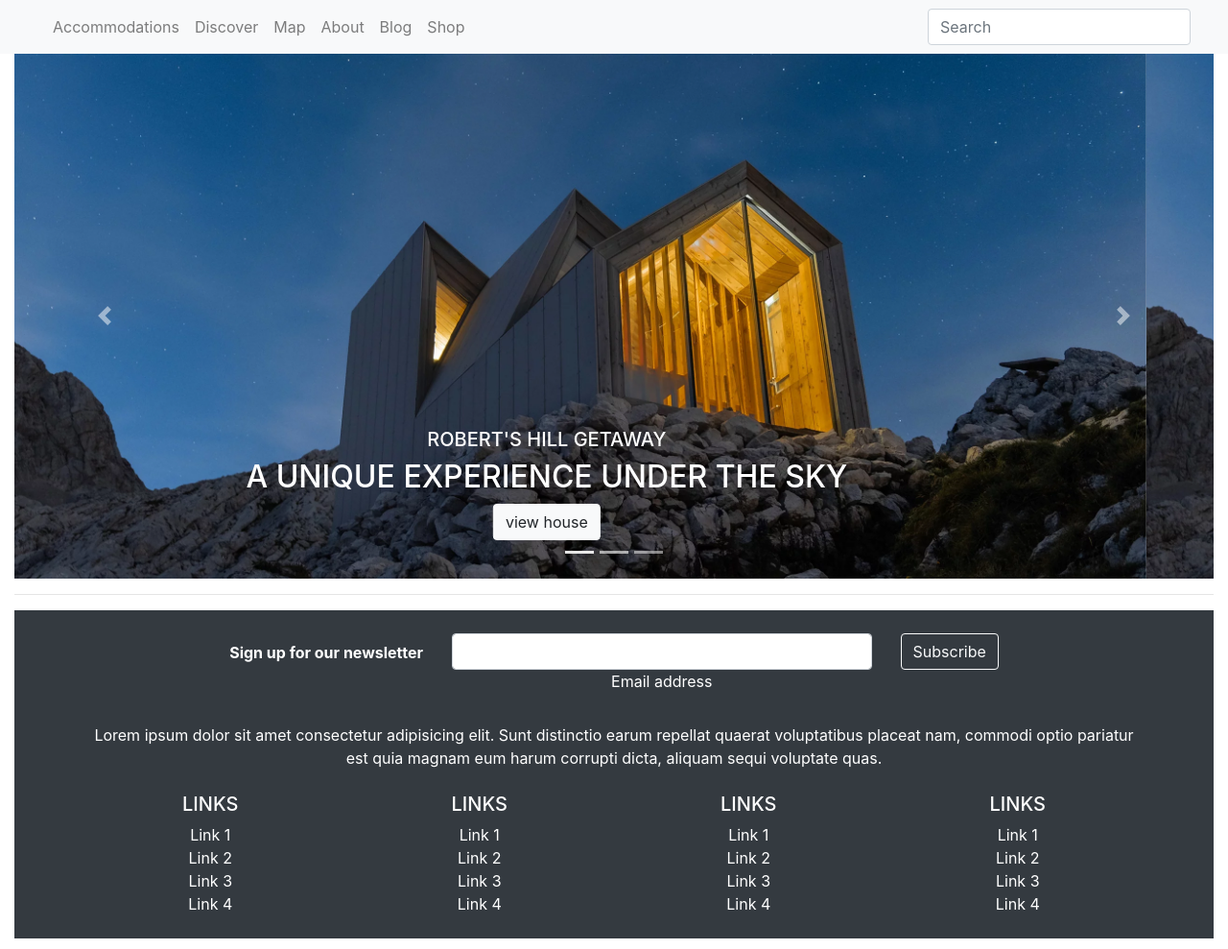
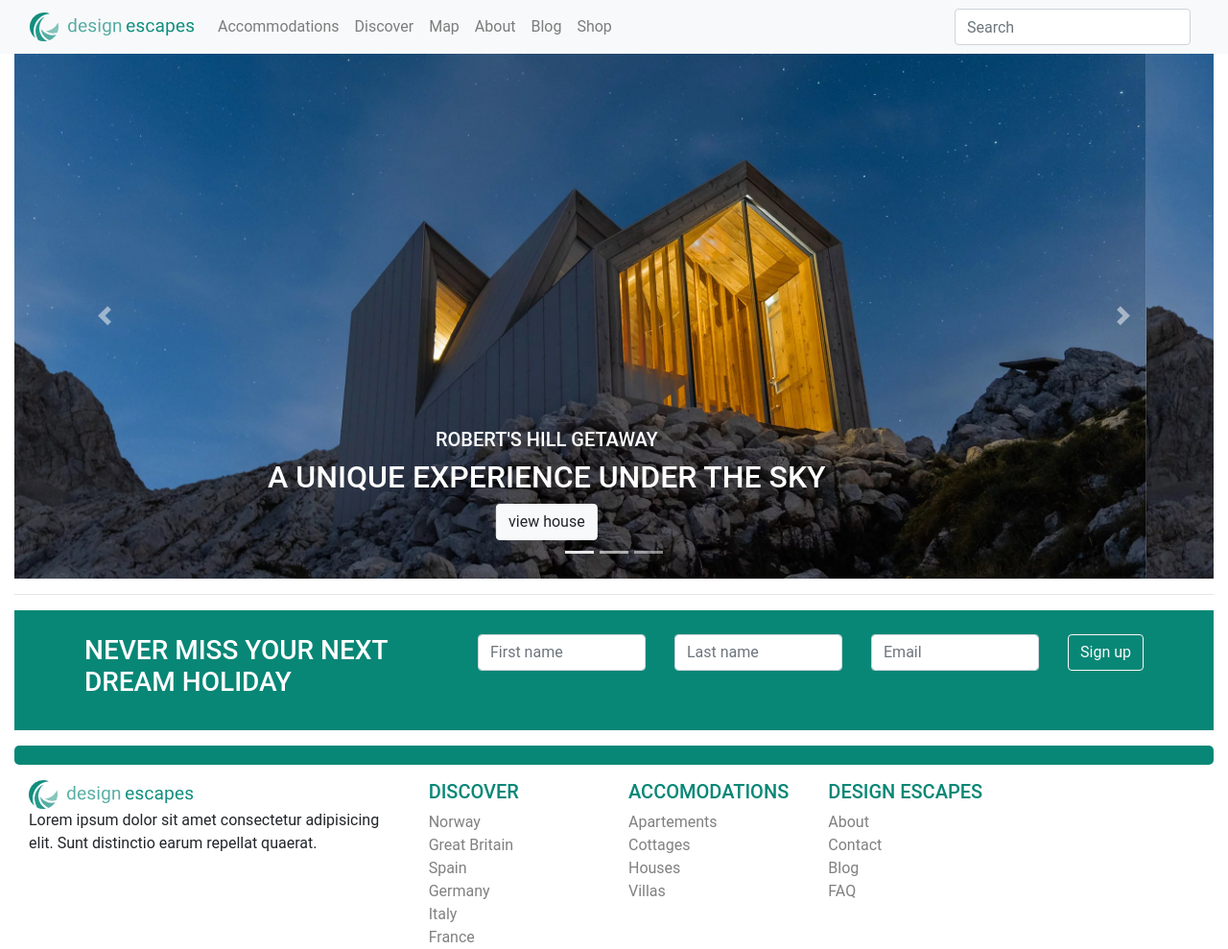
Before and after one commit to Adrrick/design_escape, a plain HTML site: page index.html in a window 1280 px wide. Shown: the whole page at 96% size. Drawn offline with nearby package versions, Linux system fonts and the light colour scheme.

Commit message:
Add footer and font family

```diff
--- a/index.html
+++ b/index.html
@@ -9,16 +9,18 @@
     <script src="https://code.jquery.com/jquery-3.5.1.min.js"></script>
     <script src="https://cdn.jsdelivr.net/npm/popper.js@1.16.1/dist/umd/popper.min.js"></script>
     <script src="https://stackpath.bootstrapcdn.com/bootstrap/4.5.2/js/bootstrap.min.js"></script>
+    <link rel="stylesheet" href="style.css">
   </head>
+
   <body>
-<nav class="navbar navbar-expand-lg navbar-light bg-light">
+    <nav class="navbar navbar-expand-lg navbar-light bg-light ">
         <div class="container-fluid">
-        <img href="#" class="navbar-brand mr-3" src="images/logo.svg" alt="">
+            <img href="#" class="navbar-brand mr-3" src="mediasv2/logo.svg" alt="">
             <button type="button" class="navbar-toggler" data-toggle="collapse" data-target="#navbarCollapse">
                 <span class="navbar-toggler-icon"></span>
             </button>
             <div class="collapse navbar-collapse " id="navbarCollapse">
-            <div class="navbar-nav ">
+                <div class="navbar-nav">
                     <a href="#" class="nav-item nav-link">Accommodations</a>
                     <a href="#" class="nav-item nav-link">Discover</a>
                     <a href="#" class="nav-item nav-link">Map</a>
@@ -34,6 +36,7 @@
             </div>
         </div>
     </nav>
+
     <div class="container-fluid">
       <div id="carouselExampleIndicators" class="carousel slide" data-ride="carousel">
             <ol class="carousel-indicators">
@@ -41,7 +44,9 @@
               <li data-target="#carouselExampleIndicators" data-slide-to="1"></li>
               <li data-target="#carouselExampleIndicators" data-slide-to="2"></li>
             </ol>
+
             <div class="carousel-inner">
+
               <div class="carousel-item active">
                 <img class="d-block w-100" src="mediasv2/accommodations-post-robert-s-hill-getaway-teaser-bg-dbfd6056.webp" alt="First slide">
                 <div class="carousel-caption d-none d-md-block">
@@ -50,6 +55,7 @@
                     <button type="button" class="btn btn-light">view house</button>
                 </div>
               </div>
+
               <div class="carousel-item">
                 <img class="d-block w-100" src="mediasv2/accommodations-post-robert-s-hill-getaway-teaser-bg-dbfd6056.webp" alt="Second slide">
                 <div class="carousel-caption d-none d-md-block">
@@ -58,6 +64,7 @@
                     <button type="button" class="btn btn-light">view house</button>
                 </div>
               </div>
+
               <div class="carousel-item">
                 <img class="d-block w-100" src="mediasv2/accommodations-post-robert-s-hill-getaway-teaser-bg-dbfd6056.webp" alt="Third slide">
                 <div class="carousel-caption d-none d-md-block">
@@ -66,7 +73,9 @@
                     <button type="button" class="btn btn-light">view house</button>
                 </div>
               </div>
+
             </div>
+
             <a class="carousel-control-prev" href="#carouselExampleIndicators" role="button" data-slide="prev">
               <span class="carousel-control-prev-icon" aria-hidden="true"></span>
               <span class="sr-only">Previous</span>
@@ -76,31 +85,34 @@
               <span class="sr-only">Next</span>
             </a>
       </div>
+
+
+
+
       <hr>
       <!-- Footer -->
-<footer class="bg-dark text-center text-white">
+      <footer class="">
         <!-- Grid container -->
-  <div class="container p-4">
+        <div class="container-fluid text-white" style="background-color: #088776; padding: 2%;">
           <!-- Section: Form -->
           <section class="">
             <form action="">
               <!--Grid row-->
               <div class="row d-flex justify-content-center">
                 <!--Grid column-->
-          <div class="col-auto">
-            <p class="pt-2">
-              <strong>Sign up for our newsletter</strong>
-            </p>
+
+                  <!-- Email input -->
+                  <div class="col-lg-4 col-md-12 mb-4 mb-md-0">
+                    <h3 class="text-uppercase">Never miss your next dream holiday </h3>
                   </div>
-          <!--Grid column-->
-
-          <!--Grid column-->
-          <div class="col-md-5 col-12">
-            <!-- Email input -->
-            <div class="form-outline form-white mb-4">
-              <input type="email" id="form5Example2" class="form-control" />
-              <label class="form-label" for="form5Example2">Email address</label>
+                  <div class="form-outline form-white col-lg-2 col-md-12 mb-4 mb-md-0">
+                    <input type="email" id="form5Example2" class="form-control" placeholder="First name"/>
                   </div>
+                  <div class="form-outline form-white col-lg-2 col-md-12 mb-4 mb-md-0">
+                    <input type="email" id="form5Example2" class="form-control" placeholder="Last name"/>
+                  </div>
+                  <div class="form-outline form-white col-lg-2 col-md-12 mb-4 mb-md-0">
+                    <input type="email" id="form5Example2" class="form-control" placeholder="Email"/>
                   </div>
                 <!--Grid column-->
 
@@ -108,7 +120,7 @@
                 <div class="col-auto">
                   <!-- Submit button -->
                   <button type="submit" class="btn btn-outline-light mb-4">
-              Subscribe
+                    Sign up
                   </button>
                 </div>
                 <!--Grid column-->
@@ -117,100 +129,90 @@
             </form>
           </section>
           <!-- Section: Form -->
+        </div>
 
-    <!-- Section: Text -->
-    <section class="mb-4">
-      <p>
-        Lorem ipsum dolor sit amet consectetur adipisicing elit. Sunt distinctio earum
-        repellat quaerat voluptatibus placeat nam, commodi optio pariatur est quia magnam
-        eum harum corrupti dicta, aliquam sequi voluptate quas.
-      </p>
-    </section>
-    <!-- Section: Text -->
+        <hr style=" border: 10px solid #088776; border-radius: 5px;">
 
+        <div class="container-fluid">
           <!-- Section: Links -->
           <section class="">
             <!--Grid row-->
             <div class="row">
               <!--Grid column-->
-        <div class="col-lg-3 col-md-6 mb-4 mb-md-0">
-          <h5 class="text-uppercase">Links</h5>
+              <div class="col-lg-4 col-md-12 mb-4 mb-md-0">
+                <img src="mediasv2/logo.svg" alt="">
+                <p style="text-align: left;">
+                  Lorem ipsum dolor sit amet consectetur adipisicing elit. Sunt distinctio earum
+                  repellat quaerat.
+                </p>
+              </div>
+              <!--Grid column-->
+
+              <!--Grid column-->
+
+              <div class="col-lg-2 col-md-6 mb-4 mb-md-0">
+                <h5 class="text-uppercase" style="color: #088776;">Discover</h5>
 
                 <ul class="list-unstyled mb-0">
                   <li>
-              <a href="#!" class="text-white">Link 1</a>
+                    <a href="#!" style="color: grey;">Norway</a>
                   </li>
                   <li>
-              <a href="#!" class="text-white">Link 2</a>
+                    <a href="#!" style="color: grey;">Great Britain</a>
                   </li>
                   <li>
-              <a href="#!" class="text-white">Link 3</a>
+                    <a href="#!" style="color: grey;">Spain</a>
                   </li>
                   <li>
-              <a href="#!" class="text-white">Link 4</a>
+                    <a href="#!" style="color: grey;">Germany</a>
+                  </li>
+                    <a href="#!" style="color: grey;">Italy</a>
+                  </li>
+                  <li>
+                    <a href="#!" style="color: grey;">France</a>
                   </li>
                 </ul>
               </div>
               <!--Grid column-->
 
               <!--Grid column-->
-        <div class="col-lg-3 col-md-6 mb-4 mb-md-0">
-          <h5 class="text-uppercase">Links</h5>
+
+              <div class="col-lg-2 col-md-6 mb-4 mb-md-0">
+                <h5 class="text-uppercase" style="color: #088776;">Accomodations</h5>
 
                 <ul class="list-unstyled mb-0">
                   <li>
-              <a href="#!" class="text-white">Link 1</a>
+                    <a href="#!" style="color: grey;">Apartements</a>
                   </li>
                   <li>
-              <a href="#!" class="text-white">Link 2</a>
+                    <a href="#!" style="color: grey;">Cottages</a>
                   </li>
                   <li>
-              <a href="#!" class="text-white">Link 3</a>
+                    <a href="#!" style="color: grey;">Houses</a>
                   </li>
                   <li>
-              <a href="#!" class="text-white">Link 4</a>
+                    <a href="#!" style="color: grey;">Villas</a>
                   </li>
                 </ul>
               </div>
               <!--Grid column-->
 
               <!--Grid column-->
-        <div class="col-lg-3 col-md-6 mb-4 mb-md-0">
-          <h5 class="text-uppercase">Links</h5>
+              <div class="col-lg-2 col-md-6 mb-4 mb-md-0">
+                <h5 class="text-uppercase" style="color: #088776;">Design Escapes</h5>
 
                 <ul class="list-unstyled mb-0">
                   <li>
-              <a href="#!" class="text-white">Link 1</a>
+                    <a href="#!" style="color: grey;">About</a>
                   </li>
                   <li>
-              <a href="#!" class="text-white">Link 2</a>
+                    <a href="#!" style="color: grey;">Contact</a>
                   </li>
                   <li>
-              <a href="#!" class="text-white">Link 3</a>
+                    <a href="#!" style="color: grey;">Blog</a>
                   </li>
                   <li>
-              <a href="#!" class="text-white">Link 4</a>
-            </li>
-          </ul>
-        </div>
-        <!--Grid column-->
-
-        <!--Grid column-->
-        <div class="col-lg-3 col-md-6 mb-4 mb-md-0">
-          <h5 class="text-uppercase">Links</h5>
-
-          <ul class="list-unstyled mb-0">
-            <li>
-              <a href="#!" class="text-white">Link 1</a>
-            </li>
-            <li>
-              <a href="#!" class="text-white">Link 2</a>
-            </li>
-            <li>
-              <a href="#!" class="text-white">Link 3</a>
-            </li>
-            <li>
-              <a href="#!" class="text-white">Link 4</a>
+                    <a href="#!" style="color: grey;">FAQ</a>
                   </li>
                 </ul>
               </div>
--- /dev/null
+++ b/style.css
@@ -0,0 +1,3 @@
+body {
+    font-family: 'ROBOTO';
+}
```
Lines whose indentation alone changed are shown as unchanged.
